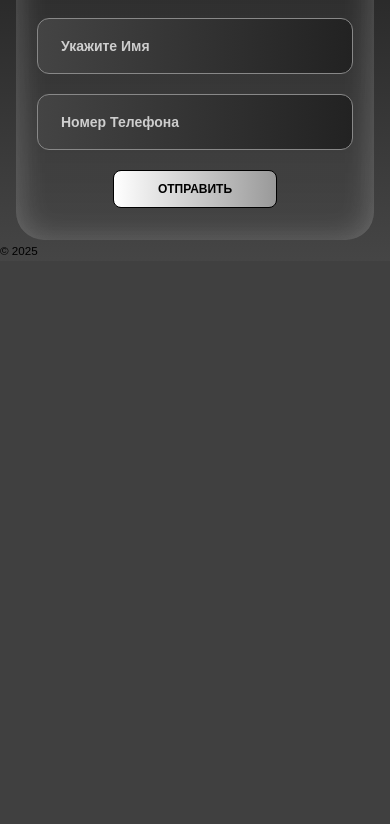
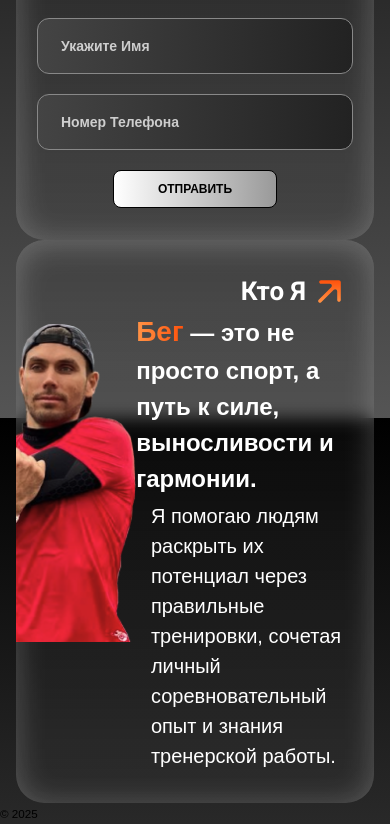
Before and after one commit to VelValerian/nm_webapp, a Django app: page / in a window 390 px wide. Shown: the part 2114-2938 px from the top of the page. Before the commit the page ends 2369 px from the top, so only its background shows below. Run offline with Django 5.2, Linux system fonts and the light colour scheme; some web fonts are replaced.

Commit message:
feat(main): add about island

```diff
--- a/app_core/templates/pages/index.html
+++ b/app_core/templates/pages/index.html
@@ -14,4 +14,7 @@
 <section class="section container">
   {% include 'partials/island/island-main-contact.html' %}
 </section>
+<section class="section container">
+  {% include 'partials/island/island-main-about.html' %}
+</section>
 {% endblock %}
--- /dev/null
+++ b/app_core/templates/partials/island/island-main-about.html
@@ -0,0 +1,42 @@
+<div class="island island-main-about">
+    <div class="island-main-about__header-wrapper">
+        <a href="{% url 'core:about' %}" class="title-link-island-main-page
+                        island-main-about__header-wrapper--top">
+            <h3 class="title-island-main-page">
+                Кто Я
+                <img
+                        class="island-main-about__title-arrow"
+                        src="../../../static/icons/arrow-outward.svg"
+                        alt="Arrow"
+                        width="24"
+                        height="24"
+                        loading="lazy"
+                />
+            </h3>
+        </a>
+        <div class="island-main-about__content">
+            <div class="island-main-about__description">
+                <p class="island-main-about__description--accent">
+                    <span class="highlight-text">Бег</span> — это не просто спорт, а путь к силе,
+                    выносливости и гармонии.
+                </p>
+
+                <p class="island-main-about__description--content">
+                    Я помогаю людям раскрыть их потенциал через правильные тренировки,
+                    сочетая личный соревновательный опыт и знания тренерской работы.
+                </p>
+            </div>
+        </div>
+
+        <div class="island-main-about__image-wrapper">
+            <img
+                    src="../../../static/img/main/about-red-shirt.png"
+                    alt="Тренер NoMondays"
+                    class="island-main-about__image"
+                    width="305"
+                    height="433"
+                    loading="lazy"
+            />
+        </div>
+    </div>
+</div>
--- a/assets/scss/blocks/_island.scss
+++ b/assets/scss/blocks/_island.scss
@@ -186,10 +186,7 @@
   }
 }
 
-
-// Ниже пока не использовали
-
-.island-about-mini {
+.island-main-about {
   position: relative;
   display: flex;
   justify-content: flex-end;
@@ -257,6 +254,7 @@
     }
 
     &--content {
+      font-size: 20px;
       width: 65%;
 
       @include media.mobile {
@@ -271,40 +269,39 @@
   }
 }
 
-
-
-.island-blog-mini {
-  display: flex;
-  flex-direction: column;
-  gap: 16px;
-  overflow: hidden;
-
-  &__header-wrapper {
-    display: flex;
-    justify-content: space-between;
-
-    @include media.mobile-s {
-      flex-direction: column-reverse;
-      gap: 16px;
-    }
-  }
-
-  &__content {
-    display: flex;
-    justify-content: center;
-    gap: 64px;
-
-    @include media.desktop {
-      gap: 24px;
-    }
-
-    @include media.tablet {
-      gap: 16px;
-    }
-
-    @include media.mobile-s {
-      gap: 12px;
-    }
-  }
-
-}
+// Ниже пока не использовали
+//.island-blog-mini {
+//  display: flex;
+//  flex-direction: column;
+//  gap: 16px;
+//  overflow: hidden;
+//
+//  &__header-wrapper {
+//    display: flex;
+//    justify-content: space-between;
+//
+//    @include media.mobile-s {
+//      flex-direction: column-reverse;
+//      gap: 16px;
+//    }
+//  }
+//
+//  &__content {
+//    display: flex;
+//    justify-content: center;
+//    gap: 64px;
+//
+//    @include media.desktop {
+//      gap: 24px;
+//    }
+//
+//    @include media.tablet {
+//      gap: 16px;
+//    }
+//
+//    @include media.mobile-s {
+//      gap: 12px;
+//    }
+//  }
+//
+//}
--- a/static/css/styles.css
+++ b/static/css/styles.css
@@ -977,12 +977,12 @@
   }
 }
 
-.island-about-mini {
+.island-main-about {
   position: relative;
   display: flex;
   justify-content: flex-end;
 }
-.island-about-mini__image-wrapper {
+.island-main-about__image-wrapper {
   position: absolute;
   top: 5%;
   right: 70%;
@@ -990,110 +990,74 @@
   width: 305px;
   height: auto;
 }
-.island-about-mini__image-wrapper img {
+.island-main-about__image-wrapper img {
   display: block;
   width: 100%;
   height: auto;
 }
 @media (max-width: 1440px) {
-  .island-about-mini__image-wrapper {
+  .island-main-about__image-wrapper {
     top: 5%;
     right: 68%;
   }
 }
 @media (max-width: 768px) {
-  .island-about-mini__image-wrapper {
+  .island-main-about__image-wrapper {
     top: 15%;
     right: 65%;
   }
 }
 @media (max-width: 360px) {
-  .island-about-mini__image-wrapper {
+  .island-main-about__image-wrapper {
     top: 50%;
   }
 }
-.island-about-mini__content {
+.island-main-about__content {
   display: flex;
   flex-direction: column;
   gap: 8px;
 }
 @media (max-width: 768px) {
-  .island-about-mini__content {
+  .island-main-about__content {
     gap: 4px;
   }
 }
-.island-about-mini__description {
+.island-main-about__description {
   display: flex;
   flex-direction: column;
   align-items: flex-end;
   gap: 4px;
   color: var(--text-color-primary);
 }
-.island-about-mini__description--accent {
+.island-main-about__description--accent {
   font-size: 24px;
   font-weight: 700;
   width: 70%;
 }
 @media (max-width: 768px) {
-  .island-about-mini__description--accent {
+  .island-main-about__description--accent {
     width: 70%;
   }
 }
 @media (max-width: 360px) {
-  .island-about-mini__description--accent {
+  .island-main-about__description--accent {
     width: 95%;
     font-size: 20px;
   }
 }
-.island-about-mini__description--content {
+.island-main-about__description--content {
+  font-size: 20px;
   width: 65%;
 }
 @media (max-width: 768px) {
-  .island-about-mini__description--content {
+  .island-main-about__description--content {
     width: 65%;
   }
 }
 @media (max-width: 360px) {
-  .island-about-mini__description--content {
+  .island-main-about__description--content {
     width: 70%;
     font-size: 14px;
-  }
-}
-
-.island-blog-mini {
-  display: flex;
-  flex-direction: column;
-  gap: 16px;
-  overflow: hidden;
-}
-.island-blog-mini__header-wrapper {
-  display: flex;
-  justify-content: space-between;
-}
-@media (max-width: 360px) {
-  .island-blog-mini__header-wrapper {
-    flex-direction: column-reverse;
-    gap: 16px;
-  }
-}
-.island-blog-mini__content {
-  display: flex;
-  justify-content: center;
-  gap: 64px;
-}
-@media (max-width: 1440px) {
-  .island-blog-mini__content {
-    gap: 24px;
-  }
-}
-@media (max-width: 1023px) {
-  .island-blog-mini__content {
-    gap: 16px;
-  }
-}
-@media (max-width: 360px) {
-  .island-blog-mini__content {
-    gap: 12px;
   }
 }
 
```
Also changed, not shown: static/img/main/about-red-shirt.png (added).
